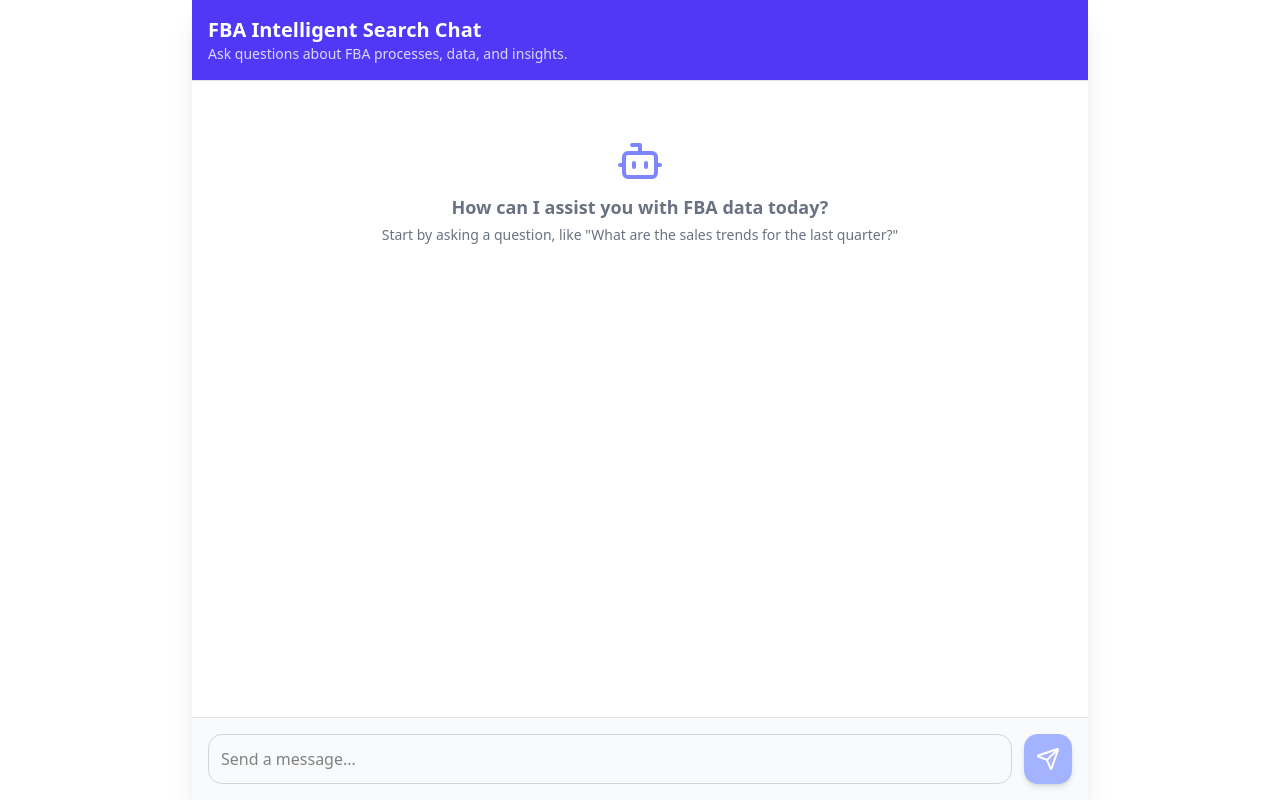
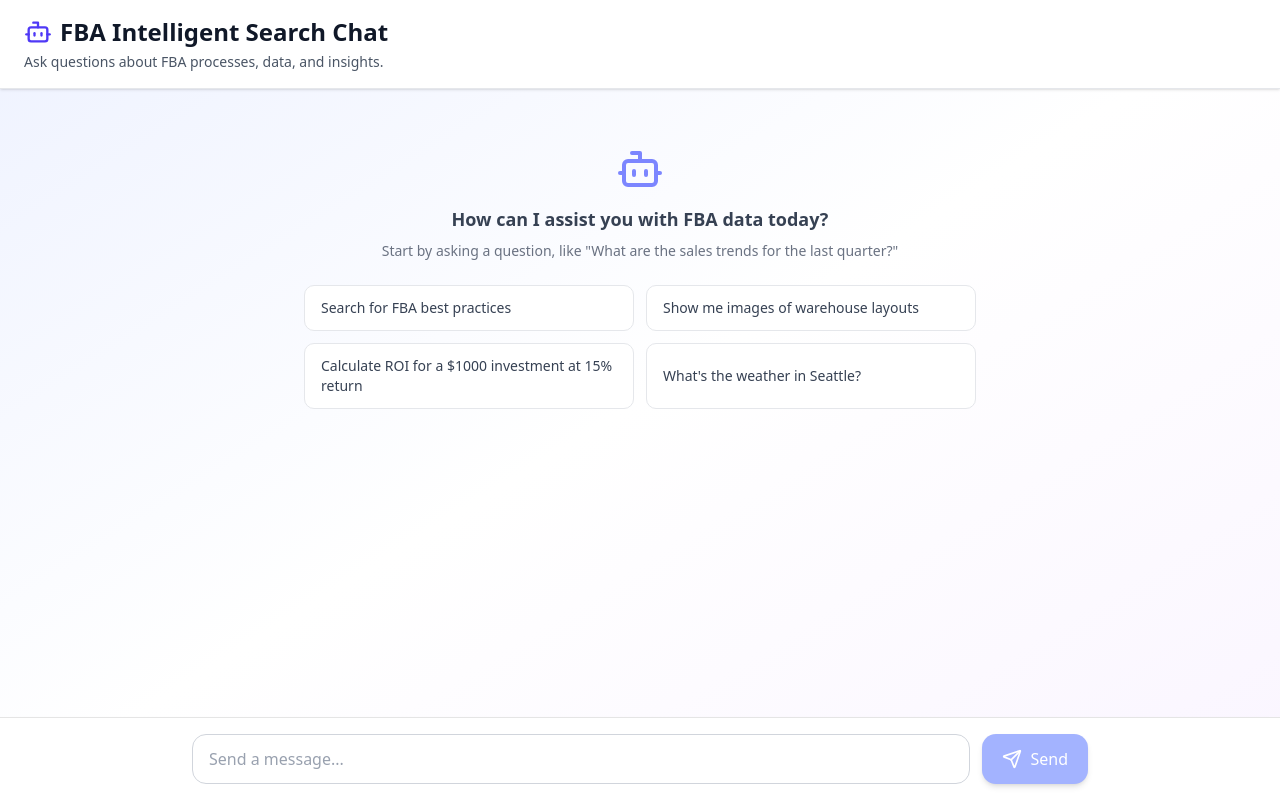
Before and after one commit to up0808/FBAInteligentSearchUX, a Next.js app: page / in a window 1280 px wide. Built offline with nearby package versions, Linux system fonts and the light colour scheme.

Commit message:
Update page.tsx

```diff
--- a/app/page.tsx
+++ b/app/page.tsx
@@ -1,7 +1,6 @@
 'use client';
 
 import { useChat } from '@ai-sdk/react';
-import { DefaultChatTransport } from 'ai';
 import { useEffect, useRef, useState } from 'react';
 import { User, Bot, Loader2, Send, AlertCircle } from 'lucide-react';
 import BotMessage from '@/components/bot-message';
@@ -11,6 +10,21 @@ export default function IntelligentSearchChat() {
   const [chatId] = useState(() => nanoid());
   const [input, setInput] = useState('');
 
+  // Determine API endpoint based on environment
+  const getApiEndpoint = () => {
+    if (typeof window === 'undefined') return '/api/chat';
+
+    const host = window.location.host;
+
+    // If on chat.search subdomain, use api.search subdomain
+    if (host.startsWith('chat.search.')) {
+      return `https://api.search.${host.replace('chat.search.', '')}/api/chat`;
+    }
+
+    // Default: relative path (for localhost and main domain)
+    return '/api/chat';
+  };
+
   const {
     messages,
     sendMessage,
@@ -19,9 +33,11 @@ export default function IntelligentSearchChat() {
     regenerate,
   } = useChat({
     id: chatId,
-    transport: new DefaultChatTransport({
-      api: '/api/chat',
-    }),
+    api: getApiEndpoint(),
+    body: {
+      id: chatId,
+    },
+    credentials: 'include', // Important for cross-subdomain cookies
   });
 
   const chatEndRef = useRef<HTMLDivElement>(null);
@@ -35,33 +51,54 @@ export default function IntelligentSearchChat() {
     e.preventDefault();
     if (!input.trim() || status !== 'ready') return;
 
-    sendMessage({ text: input });
+    sendMessage({ content: input });
     setInput('');
   };
 
   return (
-    <div className="flex flex-col h-screen max-w-4xl mx-auto bg-white shadow-xl">
+    <div className="flex flex-col h-screen bg-gradient-to-br from-indigo-50 via-white to-purple-50">
       {/* Header */}
-      <header className="p-4 border-b bg-indigo-600 text-white">
-        <h1 className="text-xl font-bold">FBA Intelligent Search Chat</h1>
-        <p className="text-sm opacity-80">
+      <div className="px-6 py-4 bg-white border-b border-gray-200 shadow-sm">
+        <h1 className="text-2xl font-bold text-gray-900 flex items-center gap-2">
+          <Bot className="w-7 h-7 text-indigo-600" />
+          FBA Intelligent Search Chat
+        </h1>
+        <p className="text-sm text-gray-600 mt-1">
           Ask questions about FBA processes, data, and insights.
         </p>
-      </header>
+      </div>
 
       {/* Chat Area */}
       <div className="flex-1 p-4 overflow-y-auto space-y-4">
         {/* Initial Welcome Message */}
         {messages.length === 0 && status === 'ready' && (
           <div className="text-center py-10 text-gray-500">
-            <Bot className="w-12 h-12 mx-auto text-indigo-400" />
-            <p className="mt-2 text-lg font-semibold">
+            <Bot className="w-12 h-12 mx-auto text-indigo-400 mb-3" />
+            <p className="text-lg font-semibold text-gray-700">
               How can I assist you with FBA data today?
             </p>
-            <p className="text-sm mt-1">
+            <p className="text-sm mt-2 text-gray-500">
               Start by asking a question, like &quot;What are the sales trends for the
               last quarter?&quot;
             </p>
+
+            {/* Example prompts */}
+            <div className="mt-6 max-w-2xl mx-auto grid grid-cols-1 md:grid-cols-2 gap-3">
+              {[
+                'Search for FBA best practices',
+                'Show me images of warehouse layouts',
+                'Calculate ROI for a $1000 investment at 15% return',
+                'What\'s the weather in Seattle?'
+              ].map((prompt, i) => (
+                <button
+                  key={i}
+                  onClick={() => setInput(prompt)}
+                  className="text-left px-4 py-3 bg-white border border-gray-200 rounded-lg hover:border-indigo-300 hover:shadow-md transition-all text-sm text-gray-700"
+                >
+                  {prompt}
+                </button>
+              ))}
+            </div>
           </div>
         )}
 
@@ -74,14 +111,17 @@ export default function IntelligentSearchChat() {
             }`}
           >
             {message.role === 'user' ? (
-              <div className="flex items-start gap-3 p-3 bg-white rounded-lg shadow-sm max-w-2xl">
-                <div className="text-gray-800 text-sm font-medium whitespace-pre-wrap">
-                  {message.parts.map((part, index) => {
-                    if (part.type === 'text') {
-                      return <span key={index}>{part.text}</span>;
-                    }
-                    return null;
-                  })}
+              <div className="flex items-start gap-3 p-4 bg-white rounded-lg shadow-sm max-w-2xl border border-gray-200">
+                <div className="text-gray-800 text-sm font-medium whitespace-pre-wrap flex-1">
+                  {typeof message.content === 'string'
+                    ? message.content
+                    : message.parts?.map((part, index) => {
+                        if (part.type === 'text') {
+                          return <span key={index}>{part.text}</span>;
+                        }
+                        return null;
+                      })
+                  }
                 </div>
                 <User className="w-6 h-6 text-gray-500 shrink-0" />
               </div>
@@ -94,9 +134,9 @@ export default function IntelligentSearchChat() {
         {/* Loading Indicator */}
         {(status === 'submitted' || status === 'streaming') && (
           <div className="flex justify-start">
-            <div className="flex items-start gap-3 p-3 bg-gray-50 rounded-lg shadow-sm">
+            <div className="flex items-start gap-3 p-4 bg-gray-50 rounded-lg shadow-sm border border-gray-200">
               <Loader2 className="w-6 h-6 text-indigo-500 shrink-0 animate-spin" />
-              <p className="text-gray-800 text-sm font-medium">
+              <p className="text-gray-700 text-sm font-medium">
                 AI is generating response...
               </p>
             </div>
@@ -106,7 +146,7 @@ export default function IntelligentSearchChat() {
         {/* Error Display */}
         {error && (
           <div className="flex justify-start">
-            <div className="flex items-start gap-3 p-3 bg-red-50 rounded-lg shadow-sm max-w-2xl">
+            <div className="flex items-start gap-3 p-4 bg-red-50 rounded-lg shadow-sm max-w-2xl border border-red-200">
               <AlertCircle className="w-6 h-6 text-red-500 shrink-0" />
               <div>
                 <p className="text-red-700 text-sm font-medium">
@@ -114,7 +154,7 @@ export default function IntelligentSearchChat() {
                 </p>
                 <button
                   onClick={() => regenerate()}
-                  className="mt-2 text-sm text-red-600 hover:text-red-800 underline"
+                  className="mt-2 text-sm text-red-600 hover:text-red-800 underline font-medium"
                 >
                   Try again
                 </button>
@@ -127,24 +167,32 @@ export default function IntelligentSearchChat() {
       </div>
 
       {/* Input Area */}
-      <div className="p-4 border-t bg-gray-50">
-        <form onSubmit={handleSubmit} className="flex space-x-3">
+      <div className="p-4 border-t bg-white shadow-lg">
+        <form onSubmit={handleSubmit} className="flex space-x-3 max-w-4xl mx-auto">
           <input
             type="text"
             value={input}
             onChange={(e) => setInput(e.target.value)}
             placeholder="Send a message..."
-            className="flex-1 p-3 border border-gray-300 rounded-xl focus:ring-2 focus:ring-indigo-500 focus:border-indigo-500 transition duration-150"
+            className="flex-1 px-4 py-3 border border-gray-300 rounded-xl focus:ring-2 focus:ring-indigo-500 focus:border-indigo-500 transition duration-150 text-gray-900 placeholder-gray-400"
             disabled={status !== 'ready'}
           />
           <button
             type="submit"
             disabled={!input.trim() || status !== 'ready'}
-            className="p-3 bg-indigo-600 text-white rounded-xl hover:bg-indigo-700 disabled:bg-indigo-300 transition duration-150 shadow-md"
+            className="px-5 py-3 bg-indigo-600 text-white rounded-xl hover:bg-indigo-700 disabled:bg-indigo-300 disabled:cursor-not-allowed transition duration-150 shadow-md hover:shadow-lg flex items-center gap-2"
           >
-            <Send className="w-6 h-6" />
+            <Send className="w-5 h-5" />
+            <span className="font-medium">Send</span>
           </button>
         </form>
+
+        {/* Status indicator */}
+        {status !== 'ready' && (
+          <p className="text-xs text-gray-500 text-center mt-2">
+            {status === 'streaming' ? 'Receiving response...' : 'Processing...'}
+          </p>
+        )}
       </div>
     </div>
   );
```
